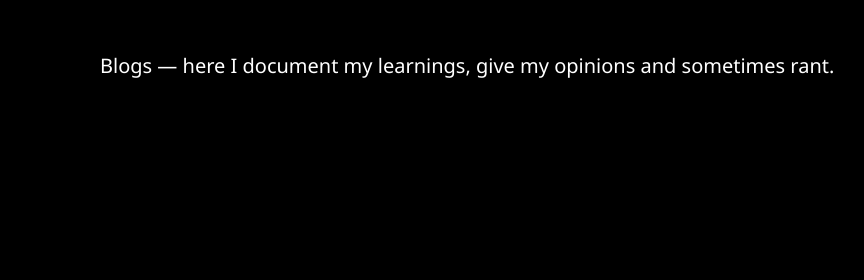
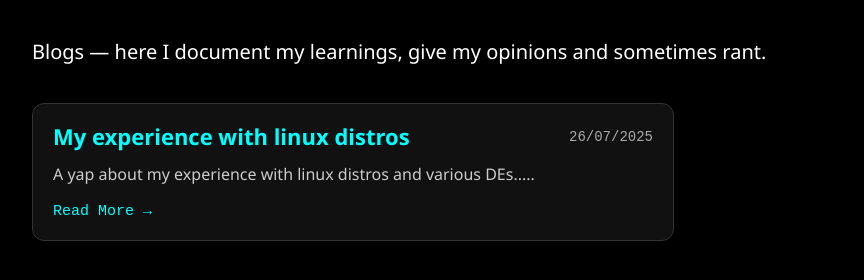
Before and after one commit to bitflipper19/ezio, a plain HTML site: page blogs/blog.html in a window 1280 px wide. Shown: the whole page, without its empty margins (8-872 px from the left). Drawn offline with nearby package versions, Linux system fonts and the light colour scheme.

Commit message:
added blogs

```diff
--- a/blogs/blog.html
+++ b/blogs/blog.html
@@ -1,39 +1,123 @@
 <!DOCTYPE html>
 <html lang="en">
 <head>
+  <meta charset="UTF-8" />
+  <meta name="viewport" content="width=device-width, initial-scale=1.0" />
+  <title>Blogs</title>
+  <link rel="stylesheet" href="https://cdn.jsdelivr.net/npm/normalize.css/normalize.css" />
+  <script src="https://cdn.jsdelivr.net/npm/marked/marked.min.js"></script>
+
   <style>
     body {
+      margin: 0;
       background-color: #000;
       color: white;
       font-family: 'Segoe UI', Tahoma, Geneva, Verdana, sans-serif;
+      padding: 40px;
     }
 
-    a:link, a:visited {
+    .intro {
+      font-size: 20px;
+      margin-bottom: 40px;
+    }
+
+    .card {
+      background-color: #111;
+      border: 1px solid #333;
+      border-radius: 12px;
+      padding: 20px;
+      margin-bottom: 20px;
+      max-width: 600px;
+      transition: transform 0.2s ease;
+    }
+
+    .card:hover {
+      transform: scale(1.02);
+    }
+
+    .card-header {
+      display: flex;
+      justify-content: space-between;
+      align-items: center;
+      margin-bottom: 10px;
+    }
+
+    .card-header h2 {
+      color: #00ffff;
+      font-size: 22px;
+      margin: 0;
+    }
+
+    .card-header .date {
+      color: #aaa;
+      font-size: 14px;
+      font-family: monospace;
+    }
+
+    .card p {
+      font-size: 16px;
+      color: #ccc;
+    }
+
+    .read-link {
       color: #00ffff;
       text-decoration: none;
-      margin-right: 20px;
       font-family: monospace;
       font-size: 15px;
     }
 
-    a:hover {
+    .read-link:hover {
       text-decoration: underline;
     }
 
-    p {
-      font-size: 20px;
-      max-width: 800px;
+    #markdown-viewer {
+      margin-top: 40px;
+      width: 100%;
+      padding: 0;
+      display: none;
+    }
+
+    #markdown-viewer h1, h2, h3 {
+      color: #00ffff;
+    }
+
+    #markdown-viewer p, li {
+      color: white;
+      font-size: 18px;
       line-height: 1.6;
+      max-width: 900px;
     }
   </style>
-
-  <meta charset="UTF-8" />
-  <meta name="viewport" content="width=device-width, initial-scale=1.0" />
-  <title>Blogs</title>
 </head>
 <body>
-  <div style="margin-left: 100px; margin-top: 50px;">
-    <p>Blogs — here I document my learnings, give my opinions and sometimes rant.</p>
+  <div class="intro">Blogs — here I document my learnings, give my opinions and sometimes rant.</div>
+
+  <div class="card">
+    <div class="card-header">
+      <h2>My experience with linux distros</h2>
+      <span class="date">26/07/2025</span>
+    </div>
+    <p>A yap about my experience with linux distros and various DEs.....</p>
+    <a href="#" class="read-link" onclick="loadMarkdown('yapubuntu.md')">Read More →</a>
   </div>
+
+  <div id="markdown-viewer"></div>
+
+  <script>
+    function loadMarkdown(file) {
+      fetch(file)
+        .then(response => response.text())
+        .then(markdown => {
+          document.querySelector(".card").style.display = "none";
+          document.querySelector(".intro").style.display = "none";
+          const viewer = document.getElementById("markdown-viewer");
+          viewer.style.display = "block";
+          viewer.innerHTML = marked.parse(markdown);
+        })
+        .catch(err => {
+          document.getElementById("markdown-viewer").innerHTML = "<p>Error loading blog content.</p>";
+        });
+    }
+  </script>
 </body>
 </html>
```
Also changed, not shown: index.html (+2 -3 lines), 1 other file.
